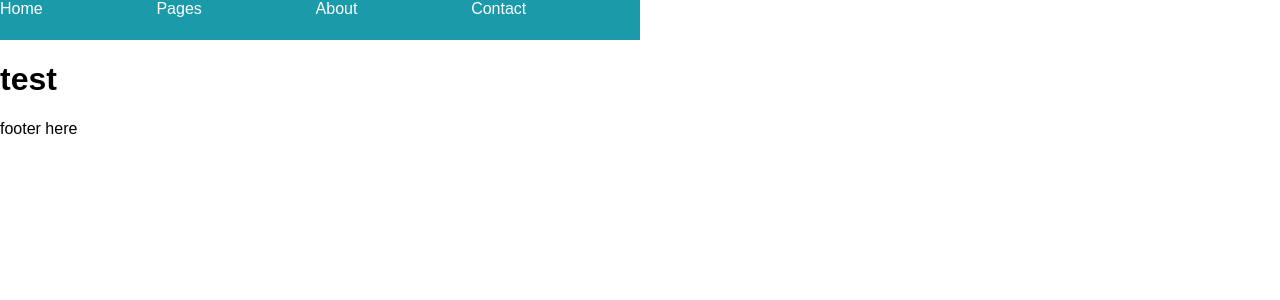
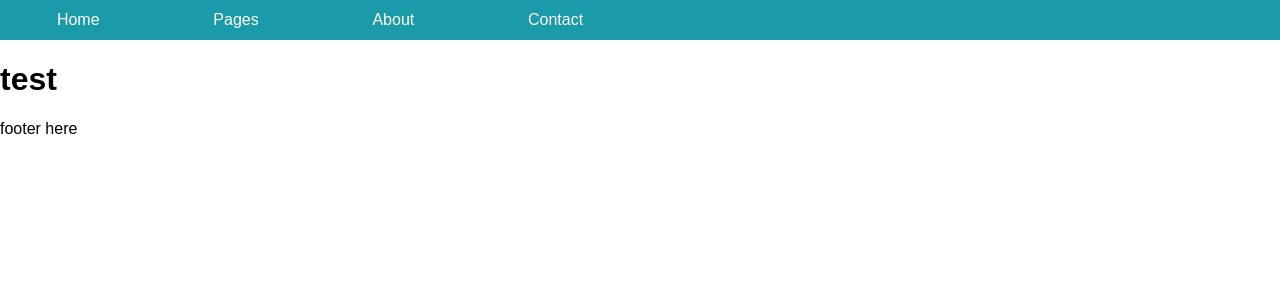
Before and after one commit to Will-Law/mySite, a PHP site: page / in a window 1280 px wide. Shown: the top 300 px of the page. Run offline with PHP 8.4, Linux system fonts and the light colour scheme.

Commit message:
nav changes

```diff
--- a/assets/css/style.css
+++ b/assets/css/style.css
@@ -14,13 +14,16 @@ Parts
 header {
   height: 40px;
   width: 100%;
-  top: 0; }
+  top: 0;
+  display: flex;
+  background-color: #1B9AAA; }
   header ul {
     height: 100%;
     list-style-type: none;
     padding-left: 0px;
     z-index: 99; }
   header .nav {
+    margin: 0px;
     width: 50%;
     display: flex;
     justify-content: space-between; }
@@ -33,9 +36,11 @@ header {
         display: block;
         color: white;
         text-decoration: none;
-        background-color: #1B9AAA; }
+        background-color: #1B9AAA;
+        display: flex;
+        justify-content: center;
+        align-items: center; }
     header .nav-has-children {
-      position: relative;
       z-index: 99; }
       header .nav-has-children .nav-sub {
         position: relative;
--- a/assets/sass/3-parts/_nav.sass
+++ b/assets/sass/3-parts/_nav.sass
@@ -1,9 +1,13 @@
+
+$nav-color: $primary-color
 
 
 header
   height: 40px
   width: 100%
   top: 0
+  display: flex
+  background-color: $nav-color
 
   ul
     height: 100%
@@ -12,6 +16,7 @@ header
     z-index: 99
 
   .nav
+    margin: 0px
     width: 50%
     display: flex
     justify-content: space-between
@@ -25,10 +30,12 @@ header
         display: block
         color: white
         text-decoration: none
-        background-color: $primary-color
+        background-color: $nav-color
+        display: flex
+        justify-content: center
+        align-items: center
 
     &-has-children
-      position: relative
       z-index: 99
 
       .nav-sub
```
